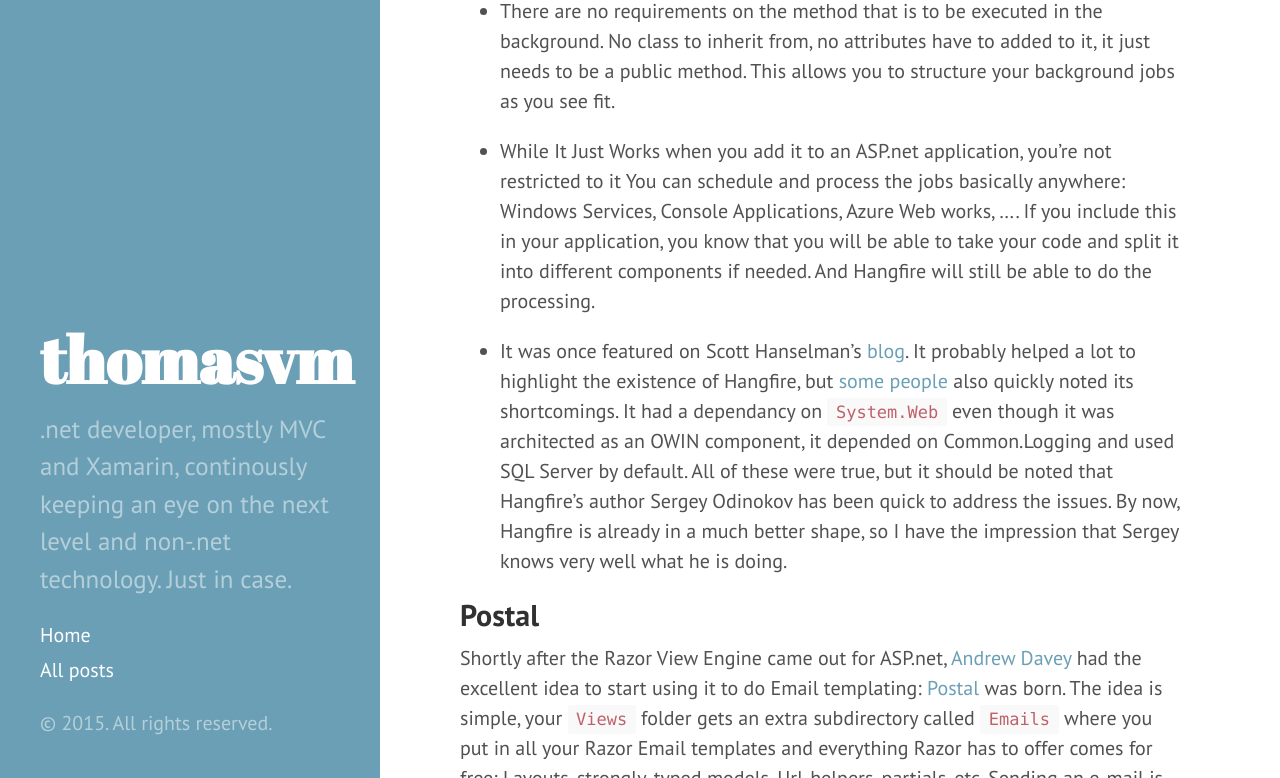
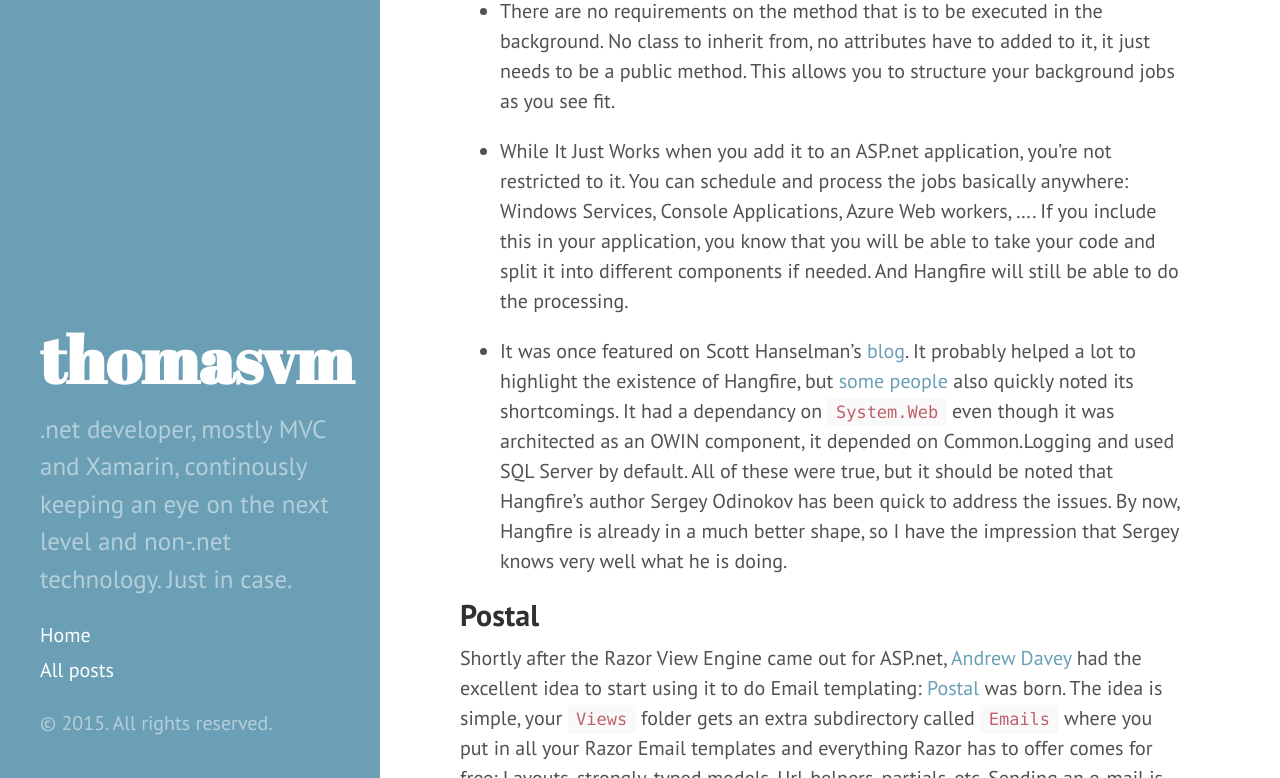
Before and after one commit to thomasvm/thomasvm.github.io, a Jekyll site: the page built from _posts/2015-03-17-open-source-net-libraries-that-make-your-life-easier.markdown, in a window 1280 px wide and 900 px high, scrolled down 1362 px, cut to the strip 122-900 px from the top of the window. Built offline with Jekyll 4.4.1, drawn with Linux system fonts in a browser that asks for light colours; Markdown is read by kramdown in place of the engine named in the settings; comment, search, counter and statistics services are not loaded.

Commit message:
punctuation

```diff
--- a/_posts/2015-03-17-open-source-net-libraries-that-make-your-life-easier.markdown
+++ b/_posts/2015-03-17-open-source-net-libraries-that-make-your-life-easier.markdown
@@ -45,9 +45,9 @@ There are several things I love about Hangfire:
   inherit from, no attributes have to added to it, it just needs to be a public method. This
   allows you to structure your background jobs as you see fit.
 
-* While It Just Works when you add it to an ASP.net application, you're not restricted to it
+* While It Just Works when you add it to an ASP.net application, you're not restricted to it.
   You can schedule and process the jobs basically anywhere: Windows Services, Console Applications,
-  Azure Web works, .... If you include this in your application, you know that you will be able
+  Azure Web workers, .... If you include this in your application, you know that you will be able
   to take your code and split it into different components if needed. And Hangfire will still
   be able to do the processing.
 
```
